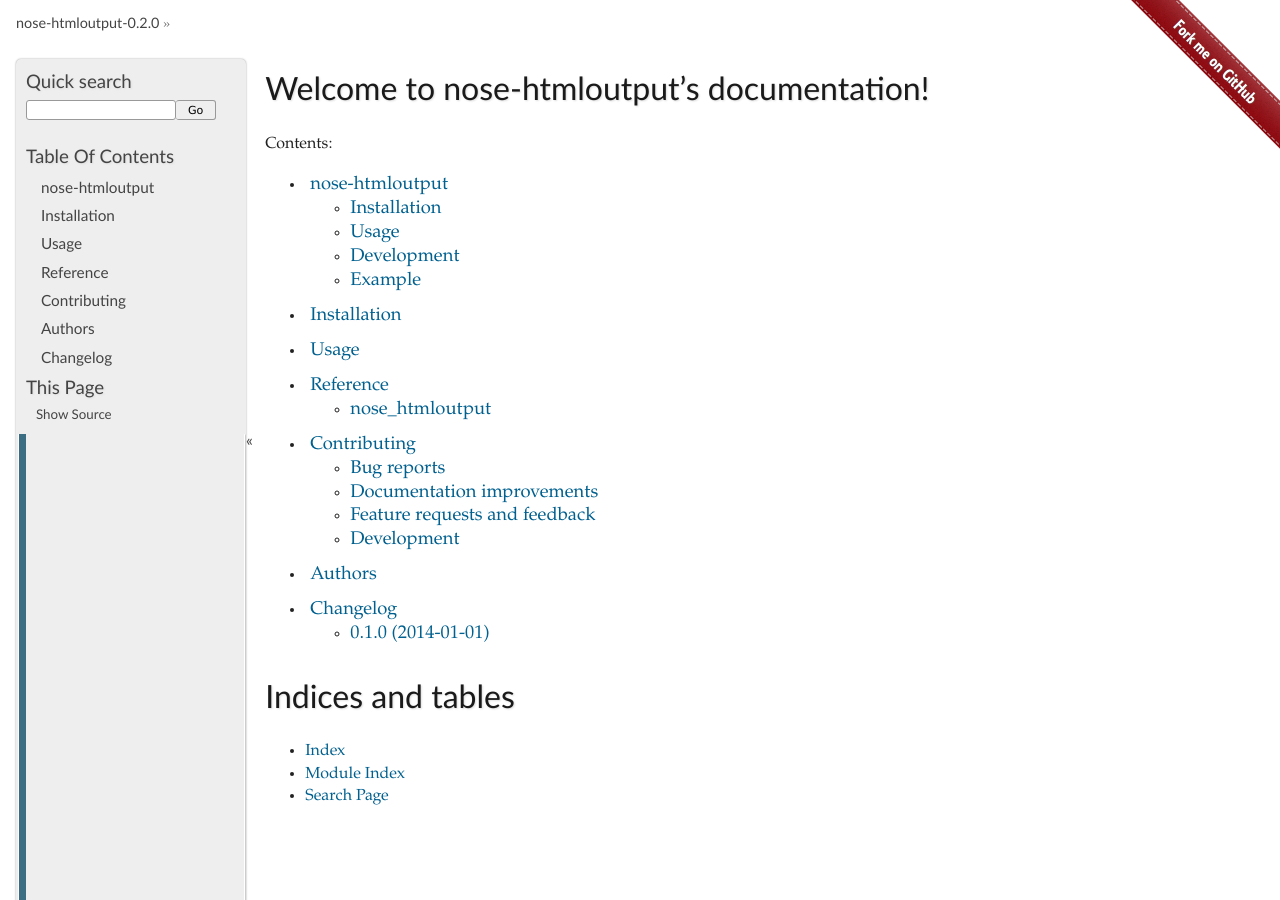
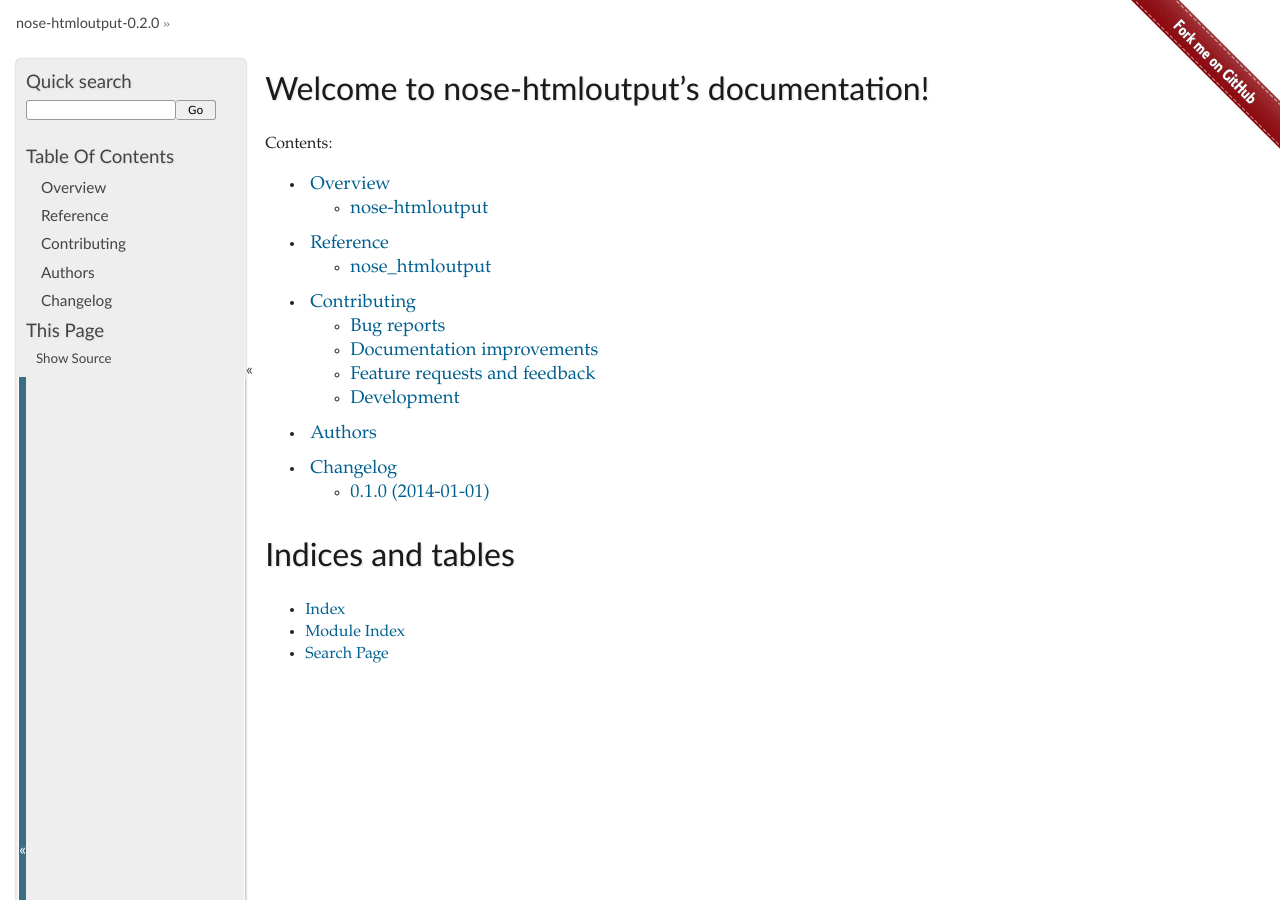
Before and after one commit to ionelmc/nose-htmloutput, a Sphinx documentation site: the page built from docs/index.rst, in a window 1280 px wide and 900 px high. Built offline with Sphinx 7.4.7, drawn with Linux system fonts in a browser that asks for light colours.

Commit message:
Tweak docs.

```diff
--- a/docs/index.rst
+++ b/docs/index.rst
@@ -7,8 +7,6 @@ Contents:
    :maxdepth: 2
 
    readme
-   installation
-   usage
    reference/index
    contributing
    authors
--- a/docs/installation.rst
+++ /dev/null
@@ -1,7 +0,0 @@
-============
-Installation
-============
-
-At the command line::
-
-    $ pip install nose-htmloutput
--- a/docs/readme.rst
+++ b/docs/readme.rst
@@ -1 +1,5 @@
+########
+Overview
+########
+
 .. include:: ../README.rst
--- a/docs/usage.rst
+++ /dev/null
@@ -1,7 +0,0 @@
-=====
-Usage
-=====
-
-To use nose-htmloutput in a project::
-
-	import nose_htmloutput
```
